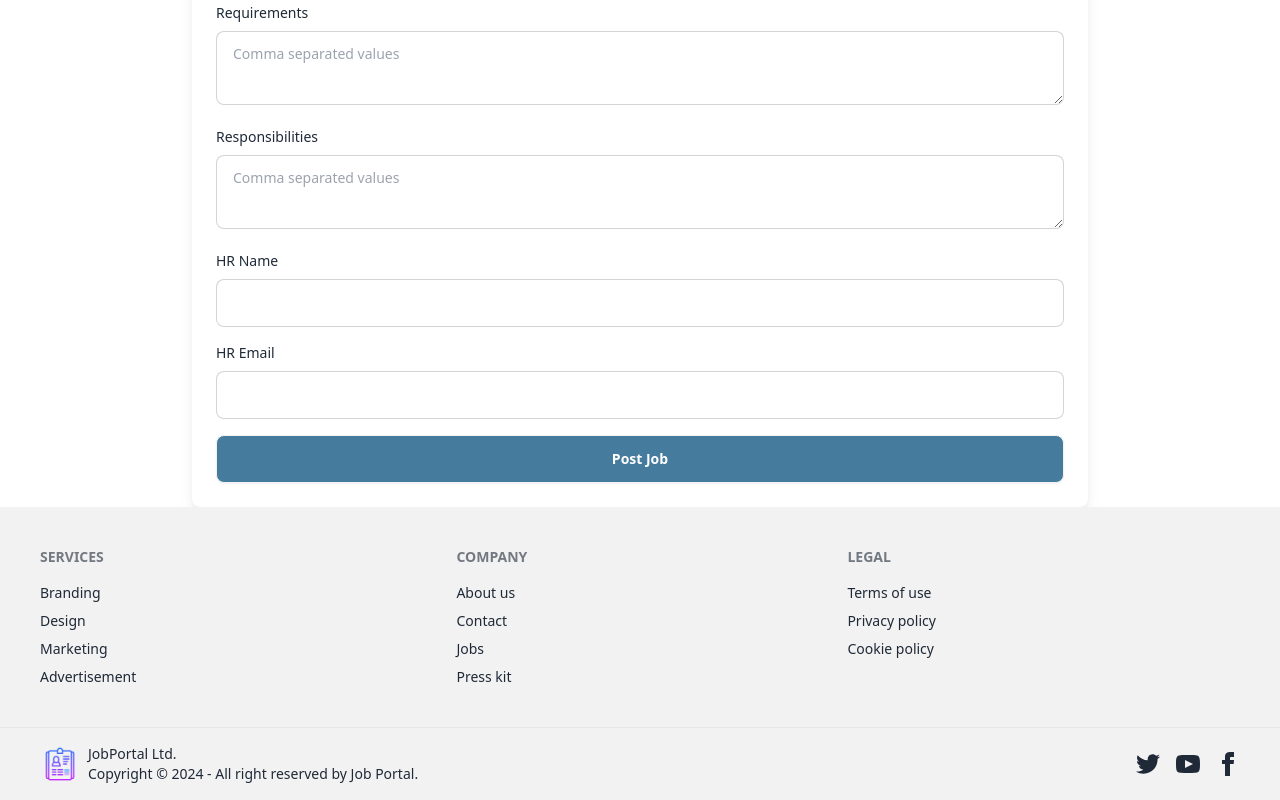
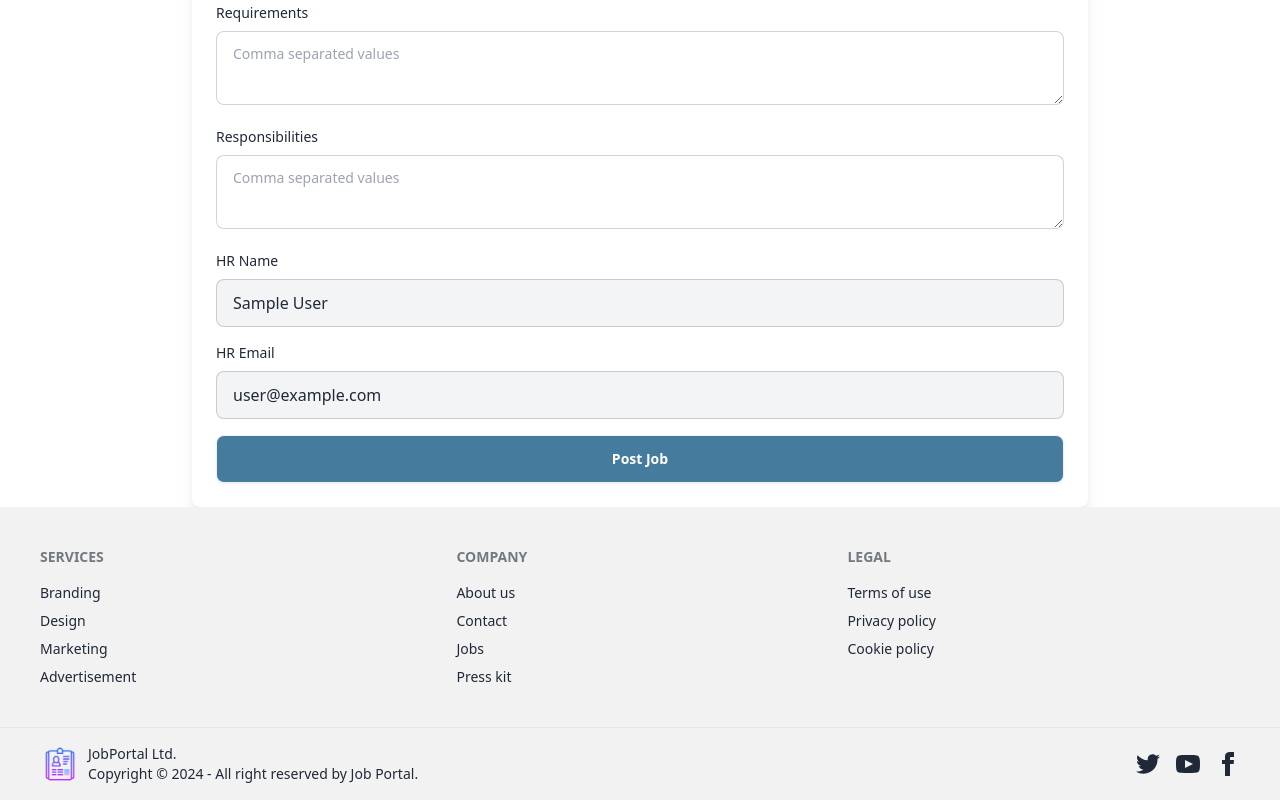
Before and after one commit to miftah1299/job-portal-client, a React (Vite) app: page /add-job in a window 1280 px wide. Shown: the part 1005-1805 px from the top of the page. Built offline with nearby package versions, Linux system fonts and the light colour scheme; no server answers; sample sign-in values are in the browser's storage.

Commit message:
update AddJob and MyPostedJobs components to utilize user information

```diff
--- a/src/pages/Jobs/AddJob.jsx
+++ b/src/pages/Jobs/AddJob.jsx
@@ -1,8 +1,11 @@
 import React, { useState } from "react";
 import { useNavigate } from "react-router-dom";
 import Swal from "sweetalert2";
+import useAuth from "../../hooks/useAuth";
 
 const AddJob = () => {
+    const { user } = useAuth();
+    console.log(user);
     const [formData, setFormData] = useState({
         title: "",
         company: "",
@@ -19,8 +22,8 @@ const AddJob = () => {
         description: "",
         requirements: [],
         responsibilities: [],
-        hr_name: "",
-        hr_email: "",
+        hr_name: user?.displayName || "anonymous@example.com",
+        hr_email: user?.email || "Anonymous",
     });
 
     const navigate = useNavigate();
@@ -347,10 +350,11 @@ const AddJob = () => {
                         type="text"
                         id="hr_name"
                         name="hr_name"
-                        className="input input-bordered w-full"
-                        value={formData.hr_name}
+                        className="input input-bordered w-full bg-gray-100"
+                        value={user?.displayName || ""}
+                        // value={formData.hr_name}
                         onChange={handleChange}
-                        required
+                        readOnly
                     />
                 </div>
                 <div className="mb-4">
@@ -364,10 +368,11 @@ const AddJob = () => {
                         type="email"
                         id="hr_email"
                         name="hr_email"
-                        className="input input-bordered w-full"
-                        value={formData.hr_email}
+                        className="input input-bordered w-full bg-gray-100"
+                        value={user?.email || ""}
+                        // value={formData.hr_email}
                         onChange={handleChange}
-                        required
+                        readOnly
                     />
                 </div>
                 <button
--- a/src/pages/Jobs/MyPostedJobs.jsx
+++ b/src/pages/Jobs/MyPostedJobs.jsx
@@ -7,15 +7,14 @@ import { RiDeleteBin6Line } from "react-icons/ri";
 const MyPostedJobs = () => {
     const { user } = useAuth();
     const [jobs, setJobs] = useState([]);
+    console.log(jobs);
 
     useEffect(() => {
-        if (user) {
-            fetch(`http://localhost:5000/jobs?postedBy=${user.email}`)
-                .then((res) => res.json())
-                .then((data) => setJobs(data))
-                .catch((error) => console.error("Error:", error));
-        }
-    }, [user]);
+        fetch(`http://localhost:5000/jobs?email=${user.email}`)
+            .then((res) => res.json())
+            .then((data) => setJobs(data))
+            .catch((error) => console.error("Error:", error));
+    }, [user.email]);
 
     const handleDeleteJob = (id) => {
         Swal.fire({
@@ -89,6 +88,12 @@ const MyPostedJobs = () => {
             ) : (
                 <p>No jobs posted.</p>
             )}
+
+            <div className="mt-4">
+                <Link to="/add-job" className="btn bg-primaryLight text-white">
+                    Add Job
+                </Link>
+            </div>
         </div>
     );
 };
```
